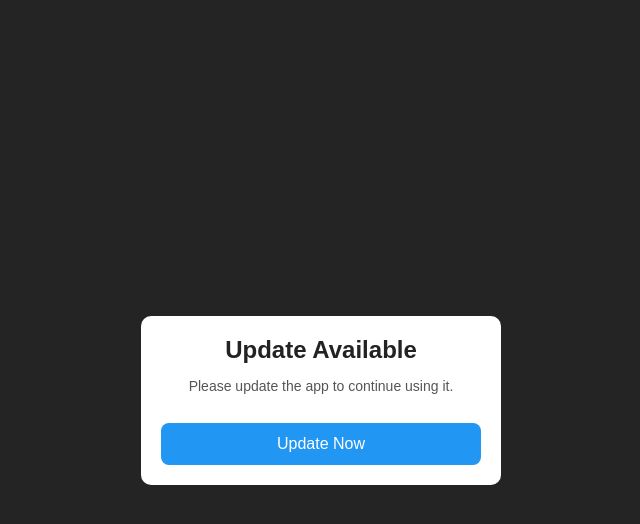
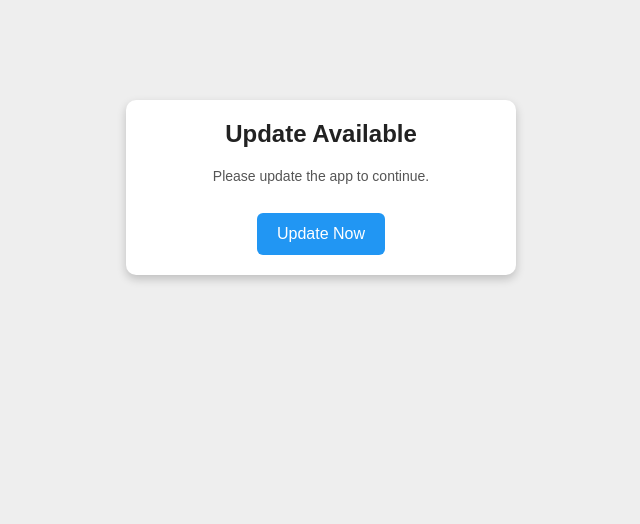
Before and after one commit to forsscprepare-ui/EduMocker_Update, a plain HTML site: page index.html in a window 1280 px wide. Shown: the whole page, without its empty margins (319-959 px from the left). Drawn offline with Linux system fonts and the light colour scheme.

Commit message:
Update index.html

```diff
--- a/index.html
+++ b/index.html
@@ -2,77 +2,65 @@
 <html>
 <head>
 <meta charset="UTF-8">
-<title>App Update</title>
+<title>Update Required</title>
 <meta name="viewport" content="width=device-width, initial-scale=1.0">
 
 <style>
 body{
   margin:0;
+  padding:20px;
   font-family:Arial, Helvetica, sans-serif;
-  background:#f2f2f2;
+  background:#eeeeee;
 }
 
-.updateBox{
-  position:fixed;
-  top:0;
-  left:0;
-  width:100%;
-  height:100%;
-  background:rgba(0,0,0,0.85);
-  display:flex;
-  align-items:center;
-  justify-content:center;
+.box{
+  background:#ffffff;
+  border-radius:10px;
+  padding:20px;
+  max-width:350px;
+  margin:80px auto;
+  text-align:center;
+  box-shadow:0 4px 10px rgba(0,0,0,0.2);
 }
 
-.card{
-  background:#fff;
-  width:85%;
-  max-width:320px;
-  border-radius:10px;
-  padding:20px;
-  text-align:center;
-}
-
-.card h2{
-  margin:0 0 10px;
+h2{
+  margin-top:0;
   color:#222;
 }
 
-.card p{
+p{
   font-size:14px;
   color:#555;
 }
 
-.updateBtn{
+button{
   margin-top:15px;
-  padding:12px;
-  width:100%;
+  padding:12px 20px;
+  font-size:16px;
   background:#2196F3;
   color:#fff;
-  font-size:16px;
   border:none;
-  border-radius:8px;
+  border-radius:6px;
 }
 </style>
 </head>
 
 <body>
 
-<div class="updateBox">
-  <div class="card">
-    <h2>Update Available</h2>
-    <p>Please update the app to continue using it.</p>
+<div class="box">
+  <h2>Update Available</h2>
+  <p>Please update the app to continue.</p>
 
-    <button class="updateBtn" onclick="openUpdate()">
-      Update Now
-    </button>
-  </div>
+  <button onclick="openUpdate()">Update Now</button>
 </div>
 
 <script>
 function openUpdate(){
-  // THIS LINE FORCES EXTERNAL BROWSER (Chrome)
-  window.open("https://example.com/app_v1.2.apk", "_system");
+  // Forces external browser (Chrome)
+  window.open(
+    "https://example.com/app_v1.2.apk",
+    "_system"
+  );
 }
 </script>
 
```
